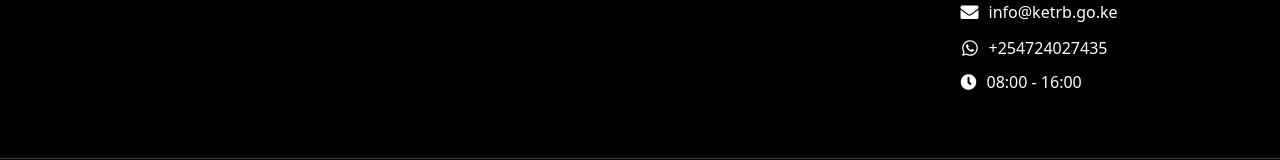
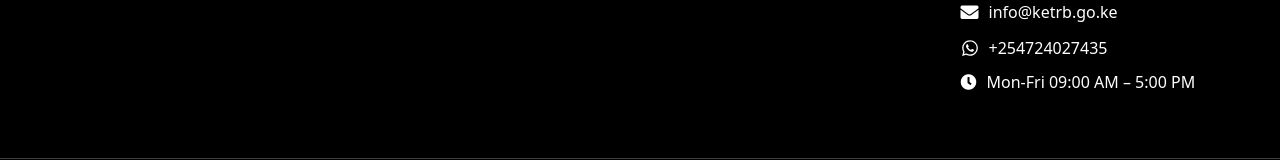
Before and after one commit to tmm-tech/KETRB, a React (Create React App) app in the folder ketrb-frontend/: page / in a window 1280 px wide. Shown: the part 2068-2228 px from the top of the page. Built offline with nearby package versions, Linux system fonts and the light colour scheme; a small style sheet from the web is missing; a web font is replaced by a local one.

Commit message:
removed <Link> from P.O Box address

```diff
--- a/ketrb-frontend/src/Component/Footer.jsx
+++ b/ketrb-frontend/src/Component/Footer.jsx
@@ -53,7 +53,7 @@ const Footer = () => {
                                 </li>
                                 <li className="flex items-center">
                                     <i className="fa fa-envelope mr-2 text-lg"></i>
-                                    <Link to="#" className="text-m">P. O. Box 37046-0200</Link>
+                                    P. O. Box 37046-0200
                                 </li>
                                 <li className="flex items-center">
                                     <i className="fa fa-phone mr-2 text-lg"></i>
@@ -69,7 +69,7 @@ const Footer = () => {
                                 </li>
                                 <li className="flex items-center">
                                     <i className="fa fa-clock mr-2 text-m"></i>
-                                    08:00 - 16:00
+                                    Mon-Fri 09:00 AM – 5:00 PM
                                 </li>
                             </ul>
 
```
